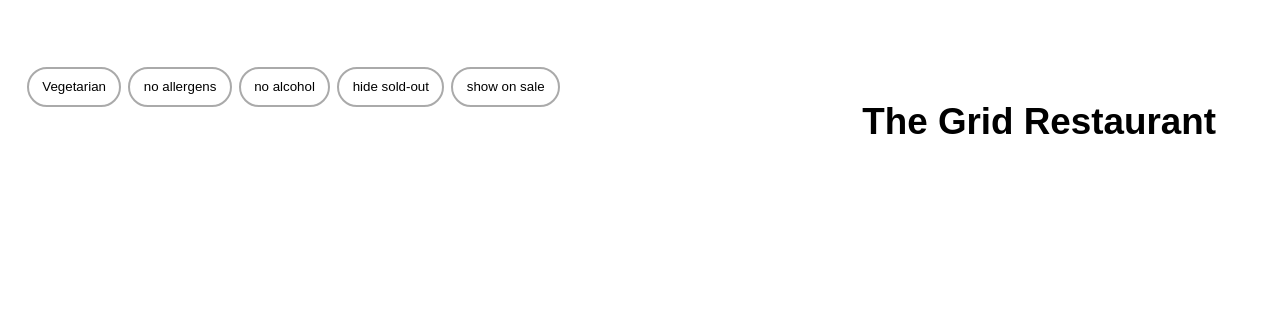
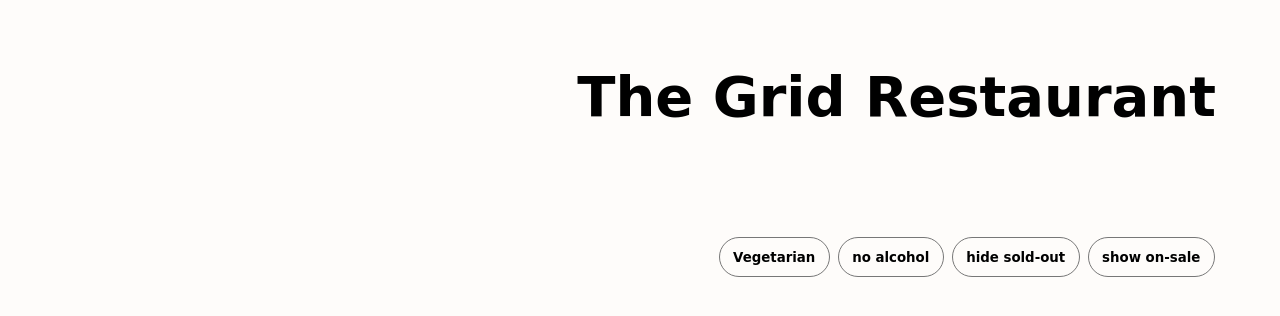
Before and after one commit to YanLiAtKea/grid-restaurant-dynamic, a plain HTML site: page index.html in a window 1280 px wide. Drawn offline with Linux system fonts and the light colour scheme; no server answers; a web font is replaced by a local one.

Commit message:
color, font

```diff
--- a/index.css
+++ b/index.css
@@ -1,15 +1,41 @@
 /*
 add click area around close X
-
 */
 * {
     margin: 0;
     padding: 0;
     box-sizing: border-box;
-    font-family: sans-serif;
+    font-family: 'Megrim', cursive;
+    font-weight: bold;
+}
+body {
+    min-width: 340px;
+    display: grid;
+    grid-row-gap: 2em;
+    padding: 1em 3%;
+    background-color: #fefcfa;
+}
+nav {
+    position: fixed;
+    left: 5%;
+    z-index: 7;
+}
+button {
+    margin: 1em .1em;
+    cursor: pointer;
+    height: 3em;
+    border: 1px solid #777;
+    border-radius: 1.5em;
+    background-color: #fefcfa;
+    padding: 0 1em;
+    outline: none;
+    font-weight: bold;
+}
+button.on {
+    border: 2px solid rgba(255,0,0,.7);
 }
 h1 {
-    font-size: 2.3em;
+    font-size: 2.9em;
     margin-top: 2em;
     text-align: right;
 }
@@ -18,7 +44,6 @@ h2 {
 }
 h3 {
     position: relative;
-    text-align: center;
     padding-top: 1em;
     grid-column: 1/-1;
     font-size: 1.7em;
@@ -37,33 +62,6 @@ h3 p {
 }
 h4 {
     font-size: 1.3em;
-    width: max-content;
-    border-top: 1px solid #333;
-    padding-top: .5em;
-}
-body {
-    min-width: 340px;
-    display: grid;
-    grid-row-gap: 2em;
-    padding: 1em 3%;
-}
-nav {
-    position: fixed;
-    left: 2vw;
-    z-index: 7;
-}
-button {
-    margin: .2em .1em;
-    cursor: pointer;
-    height: 3em;
-    border: 2px solid #aaa;
-    border-radius: 1.5em;
-    background-color: rgba(255,255,255,.3);
-    padding: 0 1em;
-    outline: none;
-}
-button.on {
-    border: 2px solid rgba(255,0,0,.7);
 }
 #category-list {
     margin: 2em 0;
@@ -84,10 +82,12 @@ button.on {
 }
 .course-list {
     display: grid;
-    grid-gap: 2em;
 }
 .course {
+    margin: 2em;
+    border: 2px solid #333;
     display: grid;
+    padding: 1em;
     grid-gap: 1em;
     grid-template-columns: 1fr;
     align-items: flex-end;
@@ -134,7 +134,7 @@ p.close-read-more {
 }
 @media screen and (min-width: 560px) {
     body {
-        padding: 5%;
+        padding: 5% 5% 0 5%;
     }
     h1 {
         margin-top: 1em;
@@ -156,7 +156,20 @@ p.close-read-more {
     }
 }
 
-@media screen and (min-width: 768px) {
+@media screen and (min-width: 960px) {
+    nav {
+        left: auto;
+        right: 5%;
+    }
+    button {
+        margin-top: 13em;
+        text-align: right;
+    }
+    h1 {
+        font-size: 3.5em;
+        margin-top: 0;
+        height: 2em;
+    }
     #category-list {
         grid-template-columns: 1fr 1fr;
         grid-gap: 4em;
--- a/index.html
+++ b/index.html
@@ -4,15 +4,16 @@
     <meta charset="UTF-8">
     <meta name="viewport" content="width=device-width, initial-scale=1.0">
     <link rel="stylesheet" href="index.css">
+    <link href="https://fonts.googleapis.com/css?family=Megrim" rel="stylesheet">
     <title>the Grid Restaurant</title>
 </head>
 <body>
     <nav>
         <button class="vegetar">Vegetarian</button>
-        <button class="allergen">no allergens</button>
+<!--        <button class="allergen">no allergens</button> -->
         <button class="alcohol">no alcohol</button>
         <button class="sold-out">hide sold-out</button>
-        <button class="discount">show on sale</button>
+        <button class="discount">show on-sale</button>
     </nav>
     <h1>The Grid Restaurant</h1>
     <section id="category-list"></section>
--- a/index.js
+++ b/index.js
@@ -8,7 +8,7 @@ let discount = document.querySelectorAll('.discount-price');
 let soldOut = document.querySelectorAll('.sold-out-status');
 let vegetar = document.querySelectorAll('.veg-status');
 let alcohol = document.querySelectorAll('.alcohol-status');
-let allergens = document.querySelectorAll('.allergens');
+//let allergens = document.querySelectorAll('.allergens');
 
 ///////////////// show long description when click on read-more ///////////////
 let readMore = document.querySelectorAll('.read-more');
@@ -41,7 +41,7 @@ let vegetarButton = document.querySelector('button.vegetar');
 vegetarButton.addEventListener('click', filterVegetar);
 function filterVegetar(){
     // remove other filters
-    allergentButton.classList.remove('on');
+    //allergentButton.classList.remove('on');
     alcoholButton.classList.remove('on');
     soldOutButton.classList.remove('on');
     discountButton.classList.remove('on');
@@ -59,10 +59,11 @@ function filterVegetar(){
         }
     }
 }
+/*
 //allergens
 let onlyShowNoAllergens = false;
 let allergentButton = document.querySelector('button.allergen');
-allergentButton.addEventListener('click', filterAllergens);
+//allergentButton.addEventListener('click', filterAllergens);
 function filterAllergens(){
     // remove other filters
     vegetarButton.classList.remove('on');
@@ -83,6 +84,7 @@ function filterAllergens(){
         }
     }
 }
+*/
 //alcohol
 let onlyShowNoalcohol = false;
 let alcoholButton = document.querySelector('button.alcohol');
@@ -90,7 +92,7 @@ alcoholButton.addEventListener('click', filterAlcohol);
 function filterAlcohol(){
     // remove other filters
     vegetarButton.classList.remove('on');
-    allergentButton.classList.remove('on');
+    //allergentButton.classList.remove('on');
     soldOutButton.classList.remove('on');
     discountButton.classList.remove('on');
     // when filter on, border turns red
@@ -115,7 +117,7 @@ function filterSoldOut(){
     // remove other filters
     vegetarButton.classList.remove('on');
     alcoholButton.classList.remove('on');
-    allergentButton.classList.remove('on');
+    //allergentButton.classList.remove('on');
     discountButton.classList.remove('on');
     // when filter on, border turns red
     soldOutButton.classList.toggle('on');
@@ -138,7 +140,7 @@ function filterDiscount(){
     // remove other filters
     vegetarButton.classList.remove('on');
     alcoholButton.classList.remove('on');
-    allergentButton.classList.remove('on');
+    //allergentButton.classList.remove('on');
     soldOutButton.classList.remove('on');
     // when filter on, border turns red
     discountButton.classList.toggle('on');
@@ -199,7 +201,7 @@ function showCate(c){
             const categoryTemplate = document.querySelector('.category-template').content;
             const categoryClone = categoryTemplate.cloneNode(true);
             let cateSec = categoryClone.querySelector('.category').classList.add(cat);
-            categoryClone.querySelector('h3 p').textContent = cat.toUpperCase();
+            categoryClone.querySelector('h3 p').textContent = cat.toUpperCase() + ".";
             const categoryList = document.querySelector('#category-list');
             categoryList.appendChild(categoryClone);
             /* show only courses with in category*/
@@ -213,9 +215,9 @@ function showCate(c){
                         let courseList = document.querySelector('.category.' + cat + ' .course-list');
                         courseClone.querySelector('h4').textContent = eachCourse.name;
                         courseClone.querySelector('.short-description').textContent = eachCourse.shortdescription;
-                        courseClone.querySelector('p.price').textContent = "Price: " + eachCourse.price;
+                        courseClone.querySelector('p.price').textContent = "Price: " + eachCourse.price + "kr.";
                         // check if has discount
-                        eachCourse.discount !==0 ? courseClone.querySelector('.discount-price').textContent = "Now: " + eachCourse.discount : courseClone.querySelector('.discount-price').textContent = "";
+                        eachCourse.discount !==0 ? courseClone.querySelector('.discount-price').textContent = "Now: " + eachCourse.discount  + "kr.": courseClone.querySelector('.discount-price').textContent = "";
                         // if has discount price, then original price use line-through and smaller font
                         courseClone.querySelector('.discount-price').textContent !=="" ? (courseClone.querySelector('.discount-price').previousElementSibling.style.textDecoration = "line-through", courseClone.querySelector('.discount-price').previousElementSibling.style.fontSize = ".7em" ): (courseClone.querySelector('.discount-price').previousElementSibling.style.textDecoration = "none");
                         // check if has alcohol, only display if yes
```
